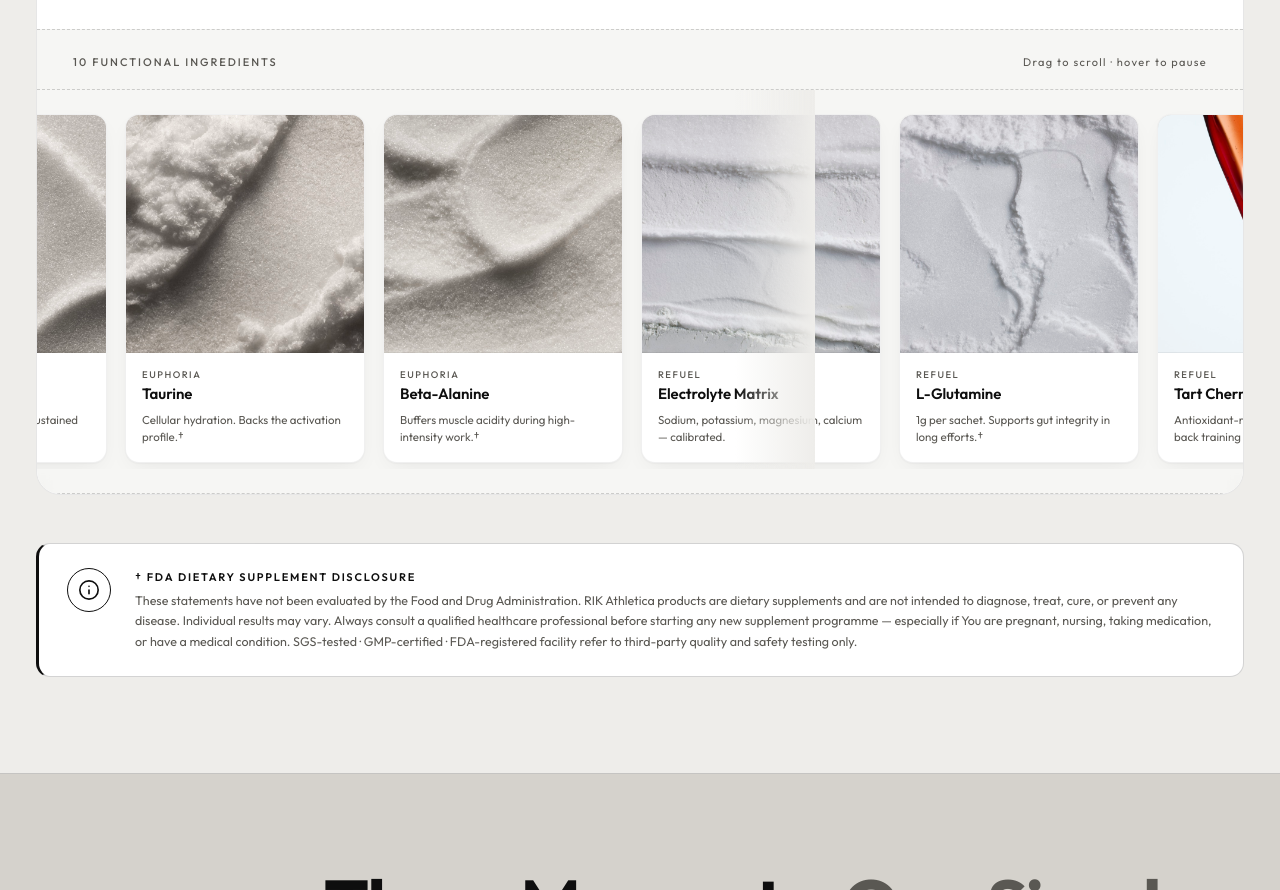
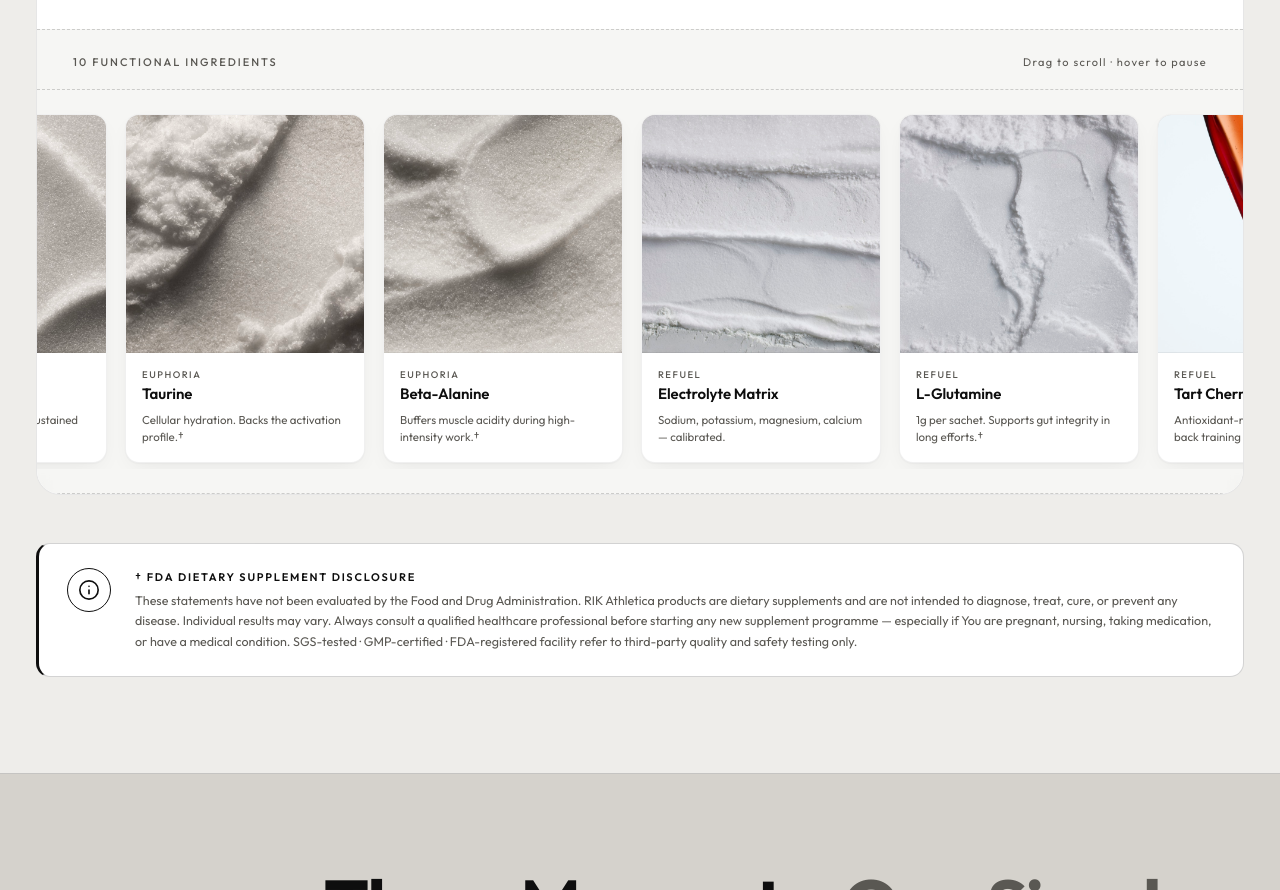
Before and after one commit to bekzhou8455/rik-athletica, a website: page bundle.html in a window 1280 px wide. Shown: the part 3197-4087 px from the top of the page. Drawn offline with Linux system fonts and the light colour scheme.

Commit message:
fix(bundle): remove carousel edge-fade overlays — they tinted card images
The 80px-wide beige fade gradients at the left/right edges of the ingredient
carousel were overlaying the rightmost/leftmost visible cards. On light
powder images (L-Carnitine, Taurine), the var(--bg) #EEEDEA tint read as a
fading border baked into the photo, not as a UI scroll affordance.

The fade overlays were originally added when the carousel used a CSS
translateX animation (no native scroll → no scrollbar → no visual scroll
affordance). Now that the carousel uses native overflow-x scroll with
mouse/touch drag, the affordance is communicated by the scroll itself —
the fade overlays are pure leftover and actively harm the visual.

Removed both ::before and ::after pseudo-elements.

Co-Authored-By: Claude Opus 4.7 <noreply@anthropic.com>

```diff
--- a/bundle.html
+++ b/bundle.html
@@ -211,9 +211,9 @@ section.warm-atmos .atmos-meta span{font-size:13px;color:rgba(255,255,255,.7);li
 .ing-track-wrap{position:relative;overflow-x:auto;padding:24px 0 6px;scrollbar-width:none;-ms-overflow-style:none;cursor:grab;-webkit-overflow-scrolling:touch}
 .ing-track-wrap::-webkit-scrollbar{display:none}
 .ing-track-wrap.is-dragging{cursor:grabbing}
-.ing-track-wrap::before, .ing-track-wrap::after{content:"";position:absolute;top:0;bottom:0;width:80px;z-index:2;pointer-events:none}
-.ing-track-wrap::before{left:0;background:linear-gradient(90deg, var(--bg) 0%, rgba(238,237,234,0) 100%)}
-.ing-track-wrap::after{right:0;background:linear-gradient(-90deg, var(--bg) 0%, rgba(238,237,234,0) 100%)}
+/* Fade gradients removed — they overlaid the rightmost/leftmost cards with a
+   warm-beige tint, which read as a dirty "fade" on light powder photos like
+   L-Carnitine. Native overflow-x scroll already communicates the affordance. */
 .ing-track{display:flex;gap:18px;width:max-content}
 .ing-chip{flex-shrink:0;width:240px;background:#fff;border:1px solid rgba(14,14,14,.06);border-radius:14px;overflow:hidden;display:flex;flex-direction:column;box-shadow:0 1px 2px rgba(14,14,14,.04), 0 8px 24px -8px rgba(14,14,14,.08)}
 /* Source images are portrait (800×1201). Use a 1:1 crop with position 35%
```
